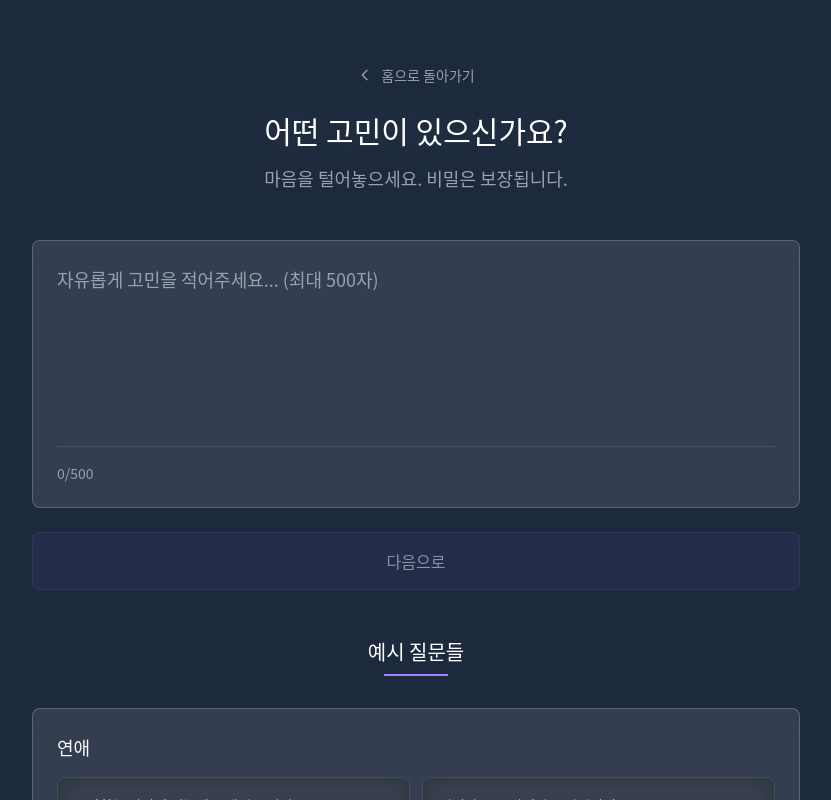
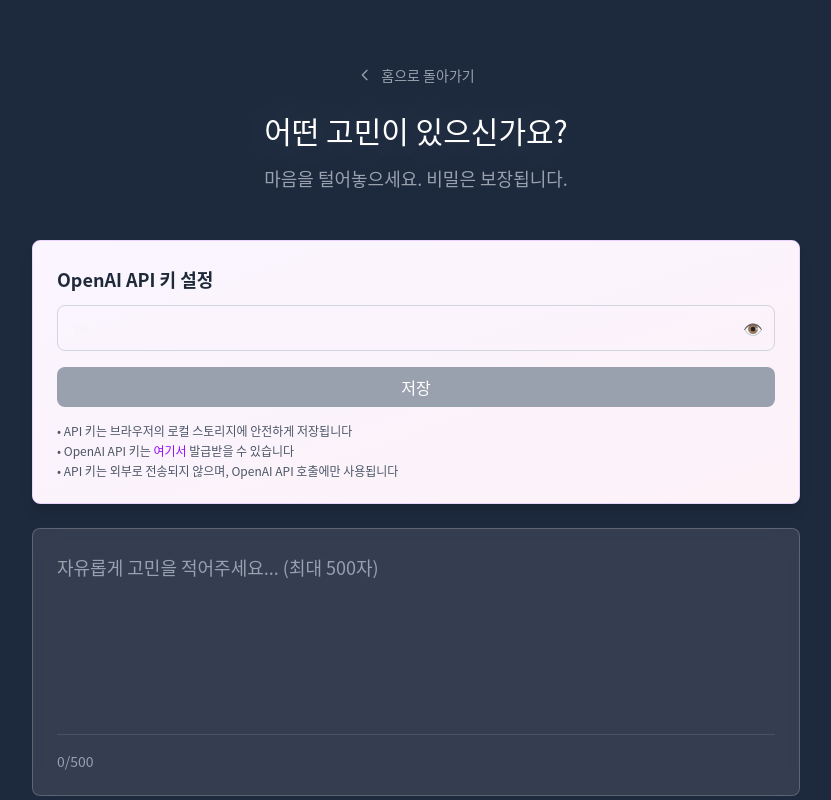
Before and after one commit to haneol02/Taroque, a Next.js app: page / in a window 1280 px wide. Both pictures are taken after a click on the button "고민 상담하기". Shown: the top 800 px of the page, without its empty margins (224-1055 px from the left). Built offline with nearby package versions, Linux system fonts and the light colour scheme.

Commit message:
API키 제거
이제 사용자의 API키를 사용하도록 변경.

```diff
--- a/src/app/api/analyze-question/route.ts
+++ b/src/app/api/analyze-question/route.ts
@@ -1,11 +1,11 @@
 import { NextRequest, NextResponse } from 'next/server';
-import { openai, analyzeQuestionPrompt } from '@/lib/openai';
+import { createOpenAIClient, analyzeQuestionPrompt } from '@/lib/openai';
 import { cardPositions } from '@/lib/tarot-data';
 import { AnalysisResult } from '@/types/tarot';
 
 export async function POST(request: NextRequest) {
   try {
-    const { question } = await request.json();
+    const { question, apiKey } = await request.json();
 
     if (!question) {
       return NextResponse.json(
@@ -14,6 +14,14 @@ export async function POST(request: NextRequest) {
       );
     }
 
+    if (!apiKey) {
+      return NextResponse.json(
+        { error: 'API key is required' },
+        { status: 400 }
+      );
+    }
+
+    const openai = createOpenAIClient(apiKey);
     const completion = await openai.chat.completions.create({
       model: 'gpt-4o-mini',
       messages: [
@@ -39,7 +47,7 @@ export async function POST(request: NextRequest) {
       }
 
       return NextResponse.json(analysis);
-    } catch (parseError) {
+    } catch {
       console.error('Failed to parse GPT response:', responseText);
 
       const fallbackCardCount = 3;
--- a/src/app/api/interpret-cards/route.ts
+++ b/src/app/api/interpret-cards/route.ts
@@ -1,20 +1,29 @@
 import { NextRequest, NextResponse } from 'next/server';
-import { openai, interpretCardsPrompt } from '@/lib/openai';
+import { createOpenAIClient, interpretCardsPrompt } from '@/lib/openai';
 import { CardSelection } from '@/types/tarot';
 import { tarotCards } from '@/lib/tarot-data';
 
 export async function POST(request: NextRequest) {
   let selectedCards: CardSelection[] = [];
   let question = '';
+  let apiKey = '';
 
   try {
     const requestData = await request.json();
     question = requestData.question;
     selectedCards = requestData.selectedCards;
+    apiKey = requestData.apiKey;
 
     if (!question || !selectedCards || !Array.isArray(selectedCards)) {
       return NextResponse.json(
         { error: 'Question and selectedCards are required' },
+        { status: 400 }
+      );
+    }
+
+    if (!apiKey) {
+      return NextResponse.json(
+        { error: 'API key is required' },
         { status: 400 }
       );
     }
@@ -29,6 +38,7 @@ export async function POST(request: NextRequest) {
       };
     });
 
+    const openai = createOpenAIClient(apiKey);
     const completion = await openai.chat.completions.create({
       model: 'gpt-4o-mini',
       messages: [
--- a/src/app/page.tsx
+++ b/src/app/page.tsx
@@ -1,11 +1,12 @@
 'use client';
 
-import { useState, useEffect, useRef } from 'react';
+import { useState, useRef } from 'react';
 import Image from 'next/image';
 import { marked } from 'marked';
 import { CardSelection, ExampleQuestions } from '@/types/tarot';
 import { cardPositions, tarotCards, exampleQuestions } from '@/lib/tarot-data';
 import TarotCard from '@/components/TarotCard';
+import ApiKeyInput from '@/components/ApiKeyInput';
 
 type PageType = 'home' | 'chat' | 'select-cards' | 'result';
 
@@ -13,6 +14,7 @@ export default function Home() {
   const [currentPage, setCurrentPage] = useState<PageType>('home');
   const [isTransitioning, setIsTransitioning] = useState(false);
   const [emailCopied, setEmailCopied] = useState(false);
+  const [userApiKey, setUserApiKey] = useState('');
 
   // Chat page states
   const [question, setQuestion] = useState('');
@@ -85,7 +87,7 @@ export default function Home() {
         headers: {
           'Content-Type': 'application/json',
         },
-        body: JSON.stringify({ question: userQuestion }),
+        body: JSON.stringify({ question: userQuestion, apiKey: userApiKey }),
       });
 
       const result = await response.json();
@@ -151,7 +153,8 @@ export default function Home() {
         },
         body: JSON.stringify({
           question: userQuestion,
-          selectedCards: cards
+          selectedCards: cards,
+          apiKey: userApiKey
         }),
       });
 
@@ -359,6 +362,8 @@ export default function Home() {
                 </p>
               </div>
 
+              <ApiKeyInput onApiKeyChange={setUserApiKey} />
+
               <form onSubmit={handleChatSubmit} className="mb-12">
                 <div className="glass rounded-lg p-6 mb-6">
                   <textarea
@@ -377,7 +382,7 @@ export default function Home() {
 
                 <button
                   type="submit"
-                  disabled={!question.trim() || isLoadingChat}
+                  disabled={!question.trim() || !userApiKey.trim() || isLoadingChat}
                   className="w-full glass-lavender text-white font-medium py-3 md:py-4 px-6 md:px-8 rounded-lg transition-all duration-200 hover:bg-slate-8000/30 disabled:cursor-not-allowed disabled:opacity-50 text-sm md:text-base transform hover:scale-105 active:scale-95 active:bg-slate-8000/40 disabled:transform-none"
                 >
                   {isLoadingChat ? (
@@ -385,7 +390,7 @@ export default function Home() {
                       <div className="animate-spin rounded-full h-4 w-4 border-b-2 border-white mr-2"></div>
                       분석 중...
                     </div>
-                  ) : '다음으로'}
+                  ) : (!userApiKey.trim() ? 'API 키를 입력해주세요' : '다음으로')}
                 </button>
               </form>
 
--- /dev/null
+++ b/src/components/ApiKeyInput.tsx
@@ -0,0 +1,98 @@
+'use client';
+
+import { useState, useEffect } from 'react';
+
+interface ApiKeyInputProps {
+  onApiKeyChange: (apiKey: string) => void;
+}
+
+export default function ApiKeyInput({ onApiKeyChange }: ApiKeyInputProps) {
+  const [apiKey, setApiKey] = useState('');
+  const [showKey, setShowKey] = useState(false);
+  const [isStored, setIsStored] = useState(false);
+
+  useEffect(() => {
+    const storedKey = localStorage.getItem('openai_api_key');
+    if (storedKey) {
+      setApiKey(storedKey);
+      setIsStored(true);
+      onApiKeyChange(storedKey);
+    }
+  }, [onApiKeyChange]);
+
+  const handleSave = () => {
+    if (apiKey.trim()) {
+      localStorage.setItem('openai_api_key', apiKey.trim());
+      setIsStored(true);
+      onApiKeyChange(apiKey.trim());
+      alert('API 키가 저장되었습니다.');
+    } else {
+      alert('API 키를 입력해주세요.');
+    }
+  };
+
+  const handleClear = () => {
+    localStorage.removeItem('openai_api_key');
+    setApiKey('');
+    setIsStored(false);
+    onApiKeyChange('');
+    alert('API 키가 삭제되었습니다.');
+  };
+
+  const handleInputChange = (e: React.ChangeEvent<HTMLInputElement>) => {
+    setApiKey(e.target.value);
+    setIsStored(false);
+  };
+
+  return (
+    <div className="bg-gradient-to-br from-purple-50 to-pink-50 p-6 rounded-lg shadow-lg mb-6 border border-purple-200">
+      <h3 className="text-lg font-semibold text-gray-800 mb-3">
+        OpenAI API 키 설정
+      </h3>
+
+      <div className="space-y-4">
+        <div className="relative">
+          <input
+            type={showKey ? 'text' : 'password'}
+            value={apiKey}
+            onChange={handleInputChange}
+            placeholder="sk-..."
+            className="w-full px-4 py-3 border border-gray-300 rounded-lg focus:ring-2 focus:ring-purple-500 focus:border-transparent outline-none text-sm"
+          />
+          <button
+            type="button"
+            onClick={() => setShowKey(!showKey)}
+            className="absolute right-3 top-1/2 transform -translate-y-1/2 text-gray-500 hover:text-gray-700"
+          >
+            {showKey ? '🙈' : '👁️'}
+          </button>
+        </div>
+
+        <div className="flex gap-2">
+          <button
+            onClick={handleSave}
+            disabled={!apiKey.trim() || isStored}
+            className="flex-1 bg-purple-600 text-white py-2 px-4 rounded-lg hover:bg-purple-700 disabled:bg-gray-400 disabled:cursor-not-allowed transition-colors"
+          >
+            {isStored ? '저장됨' : '저장'}
+          </button>
+
+          {isStored && (
+            <button
+              onClick={handleClear}
+              className="bg-red-500 text-white py-2 px-4 rounded-lg hover:bg-red-600 transition-colors"
+            >
+              삭제
+            </button>
+          )}
+        </div>
+
+        <div className="text-xs text-gray-600 space-y-1">
+          <p>• API 키는 브라우저의 로컬 스토리지에 안전하게 저장됩니다</p>
+          <p>• OpenAI API 키는 <a href="https://platform.openai.com/api-keys" target="_blank" rel="noopener noreferrer" className="text-purple-600 hover:underline">여기서</a> 발급받을 수 있습니다</p>
+          <p>• API 키는 외부로 전송되지 않으며, OpenAI API 호출에만 사용됩니다</p>
+        </div>
+      </div>
+    </div>
+  );
+}
--- a/src/lib/openai.ts
+++ b/src/lib/openai.ts
@@ -1,13 +1,11 @@
 import OpenAI from 'openai';
 import { CardSelection } from '@/types/tarot';
 
-if (!process.env.OPENAI_API_KEY) {
-  throw new Error('OPENAI_API_KEY is not set in environment variables');
-}
-
-export const openai = new OpenAI({
-  apiKey: process.env.OPENAI_API_KEY,
-});
+export const createOpenAIClient = (apiKey: string) => {
+  return new OpenAI({
+    apiKey: apiKey,
+  });
+};
 
 export const analyzeQuestionPrompt = (userQuestion: string) => `
 사용자의 고민을 분석하여 가장 적합한 타로 카드 수를 결정해주세요.
@@ -34,8 +32,8 @@ export const interpretCardsPrompt = (question: string, selectedCards: CardSelect
 사용자 질문: "${question}"
 
 선택된 카드와 상세 정보:
-${selectedCards.map((card, index) =>
-  `${index + 1}. ${card.position}: ${card.cardName} ${card.isReversed ? '(역방향)' : '(정방향)'}
+${selectedCards.map((card, idx) =>
+  `${idx + 1}. ${card.position}: ${card.cardName} ${card.isReversed ? '(역방향)' : '(정방향)'}
      키워드: ${card.keywords?.join(', ') || ''}
      의미: ${card.meaning || ''}`
 ).join('\n\n')}
@@ -55,7 +53,7 @@ ${selectedCards.map((card, index) =>
 (선택된 카드들이 보여주는 현재 상황과 에너지의 변화 과정을 질문 맥락에서 해석 4-5문장)
 
 ## 카드별 구체적 메시지
-${selectedCards.map((card, index) =>
+${selectedCards.map((card) =>
   `### ${card.position}: ${card.cardName} ${card.isReversed ? '(역방향)' : '(정방향)'}
 "${question}"의 관점에서 이 카드는 [구체적인 상황이나 감정을 질문과 연결하여 설명]. [이 포지션에서 질문자가 알아야 할 핵심 메시지를 3-4문장으로 쉽게 설명]`
 ).join('\n\n')}
```
Also changed, not shown: .claude/settings.local.json.
